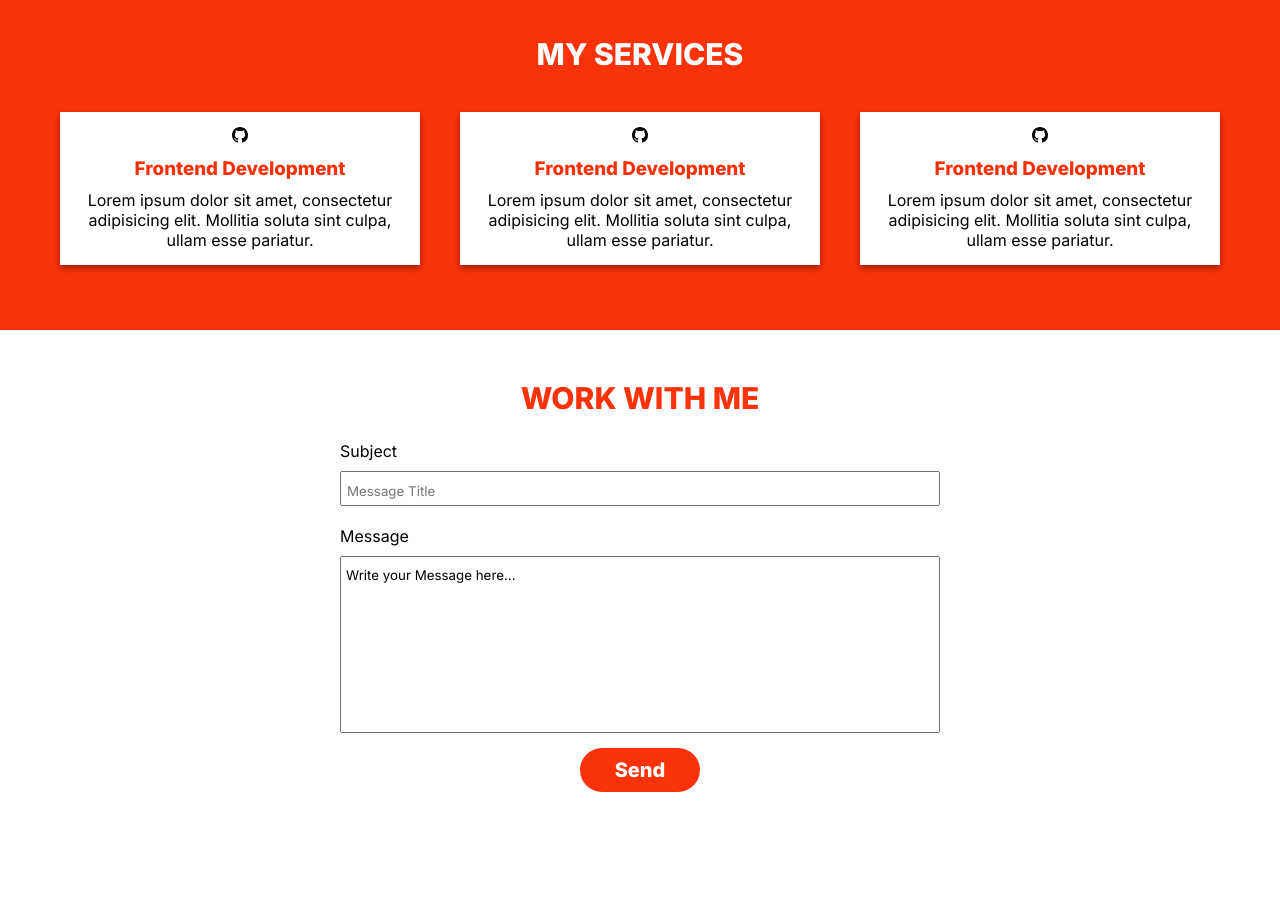
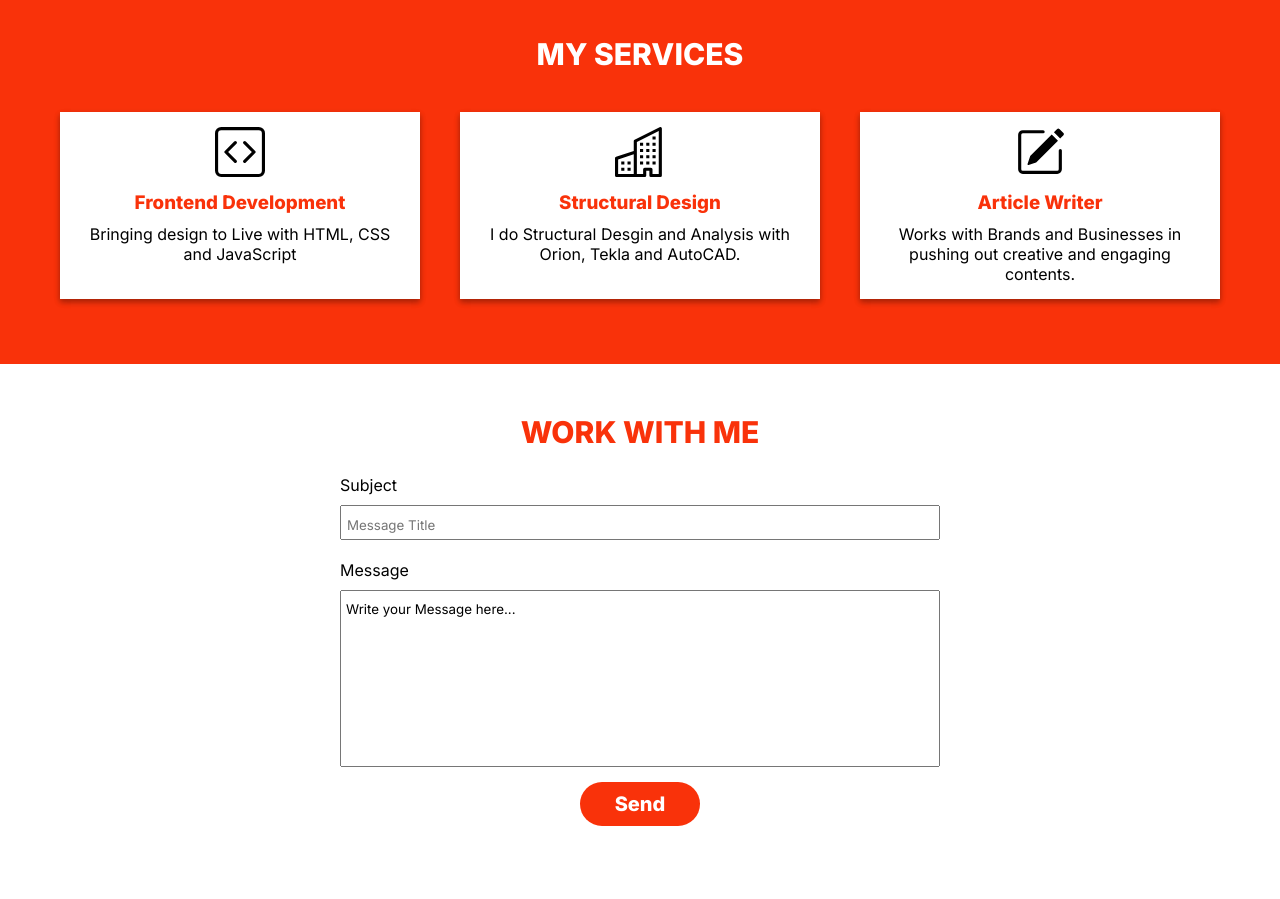
Before and after one commit to Aphatheology/Portfolio_T, a plain HTML site: page index.html in a window 1280 px wide. Shown: the part 2500-3399 px from the top of the page. Drawn offline with Linux system fonts and the light colour scheme.

Commit message:
Fix contact links

```diff
--- a/index.html
+++ b/index.html
@@ -41,7 +41,7 @@
                   </svg>
                 </a>
 
-                <a href="https://linkedin.com" target="_blank">
+                <a href="https://www.linkedin.com/in/abdulkareem-mustapha/" target="_blank">
                     <svg xmlns="http://www.w3.org/2000/svg" width="16" height="16" fill="currentColor" class="bi bi-linkedin" viewBox="0 0 16 16">
                     <path d="M0 1.146C0 .513.526 0 1.175 0h13.65C15.474 0 16 .513 16 1.146v13.708c0 .633-.526 1.146-1.175 1.146H1.175C.526 16 0 15.487 0 14.854V1.146zm4.943 12.248V6.169H2.542v7.225h2.401zm-1.2-8.212c.837 0 1.358-.554 1.358-1.248-.015-.709-.52-1.248-1.342-1.248-.822 0-1.359.54-1.359 1.248 0 .694.521 1.248 1.327 1.248h.016zm4.908 8.212V9.359c0-.216.016-.432.08-.586.173-.431.568-.878 1.232-.878.869 0 1.216.662 1.216 1.634v3.865h2.401V9.25c0-2.22-1.184-3.252-2.764-3.252-1.274 0-1.845.7-2.165 1.193v.025h-.016a5.54 5.54 0 0 1 .016-.025V6.169h-2.4c.03.678 0 7.225 0 7.225h2.4z"/>
                   </svg>
@@ -204,12 +204,12 @@
 
                 <div class="each-stack">
                     <label for="css">CSS:</label> <br>
-                    <progress class="stack-progress" id="css" value="95" max="100"></progress>
+                    <progress class="stack-progress" id="css" value="80" max="100"></progress>
                 </div>
 
                 <div class="each-stack">
                     <label for="javascript">JAVASCRIPT:</label> <br>
-                    <progress class="stack-progress" id="javascript" value="65" max="100"></progress>
+                    <progress class="stack-progress" id="javascript" value="50" max="100"></progress>
                 </div>
 
                 <div class="each-stack">
@@ -223,40 +223,43 @@
             <h2>my services</h2>
             <section class="service-wrapper">
                 <div class="service-card">
-                    <svg xmlns="http://www.w3.org/2000/svg" width="16" height="16" fill="currentColor" class="bi bi-github" viewBox="0 0 16 16">
-                        <path d="M8 0C3.58 0 0 3.58 0 8c0 3.54 2.29 6.53 5.47 7.59.4.07.55-.17.55-.38 0-.19-.01-.82-.01-1.49-2.01.37-2.53-.49-2.69-.94-.09-.23-.48-.94-.82-1.13-.28-.15-.68-.52-.01-.53.63-.01 1.08.58 1.23.82.72 1.21 1.87.87 2.33.66.07-.52.28-.87.51-1.07-1.78-.2-3.64-.89-3.64-3.95 0-.87.31-1.59.82-2.15-.08-.2-.36-1.02.08-2.12 0 0 .67-.21 2.2.82.64-.18 1.32-.27 2-.27.68 0 1.36.09 2 .27 1.53-1.04 2.2-.82 2.2-.82.44 1.1.16 1.92.08 2.12.51.56.82 1.27.82 2.15 0 3.07-1.87 3.75-3.65 3.95.29.25.54.73.54 1.48 0 1.07-.01 1.93-.01 2.2 0 .21.15.46.55.38A8.012 8.012 0 0 0 16 8c0-4.42-3.58-8-8-8z"/>
+                    <svg xmlns="http://www.w3.org/2000/svg" width="16" height="16" fill="currentColor" class="bi bi-code-square" viewBox="0 0 16 16">
+                        <path d="M14 1a1 1 0 0 1 1 1v12a1 1 0 0 1-1 1H2a1 1 0 0 1-1-1V2a1 1 0 0 1 1-1h12zM2 0a2 2 0 0 0-2 2v12a2 2 0 0 0 2 2h12a2 2 0 0 0 2-2V2a2 2 0 0 0-2-2H2z"/>
+                        <path d="M6.854 4.646a.5.5 0 0 1 0 .708L4.207 8l2.647 2.646a.5.5 0 0 1-.708.708l-3-3a.5.5 0 0 1 0-.708l3-3a.5.5 0 0 1 .708 0zm2.292 0a.5.5 0 0 0 0 .708L11.793 8l-2.647 2.646a.5.5 0 0 0 .708.708l3-3a.5.5 0 0 0 0-.708l-3-3a.5.5 0 0 0-.708 0z"/>
                       </svg>
 
                     <h3>Frontend Development</h3>
 
                     <p>
-                        Lorem ipsum dolor sit amet, consectetur adipisicing elit. Mollitia soluta sint culpa, ullam esse pariatur.
+                        Bringing design to Live with HTML, CSS and JavaScript
                     </p>
 
                 </div>
 
                 <div class="service-card">
-                    <svg xmlns="http://www.w3.org/2000/svg" width="16" height="16" fill="currentColor" class="bi bi-github" viewBox="0 0 16 16">
-                        <path d="M8 0C3.58 0 0 3.58 0 8c0 3.54 2.29 6.53 5.47 7.59.4.07.55-.17.55-.38 0-.19-.01-.82-.01-1.49-2.01.37-2.53-.49-2.69-.94-.09-.23-.48-.94-.82-1.13-.28-.15-.68-.52-.01-.53.63-.01 1.08.58 1.23.82.72 1.21 1.87.87 2.33.66.07-.52.28-.87.51-1.07-1.78-.2-3.64-.89-3.64-3.95 0-.87.31-1.59.82-2.15-.08-.2-.36-1.02.08-2.12 0 0 .67-.21 2.2.82.64-.18 1.32-.27 2-.27.68 0 1.36.09 2 .27 1.53-1.04 2.2-.82 2.2-.82.44 1.1.16 1.92.08 2.12.51.56.82 1.27.82 2.15 0 3.07-1.87 3.75-3.65 3.95.29.25.54.73.54 1.48 0 1.07-.01 1.93-.01 2.2 0 .21.15.46.55.38A8.012 8.012 0 0 0 16 8c0-4.42-3.58-8-8-8z"/>
+                    <svg xmlns="http://www.w3.org/2000/svg" width="16" height="16" fill="currentColor" class="bi bi-building" viewBox="0 0 16 16">
+                        <path fill-rule="evenodd" d="M14.763.075A.5.5 0 0 1 15 .5v15a.5.5 0 0 1-.5.5h-3a.5.5 0 0 1-.5-.5V14h-1v1.5a.5.5 0 0 1-.5.5h-9a.5.5 0 0 1-.5-.5V10a.5.5 0 0 1 .342-.474L6 7.64V4.5a.5.5 0 0 1 .276-.447l8-4a.5.5 0 0 1 .487.022zM6 8.694 1 10.36V15h5V8.694zM7 15h2v-1.5a.5.5 0 0 1 .5-.5h2a.5.5 0 0 1 .5.5V15h2V1.309l-7 3.5V15z"/>
+                        <path d="M2 11h1v1H2v-1zm2 0h1v1H4v-1zm-2 2h1v1H2v-1zm2 0h1v1H4v-1zm4-4h1v1H8V9zm2 0h1v1h-1V9zm-2 2h1v1H8v-1zm2 0h1v1h-1v-1zm2-2h1v1h-1V9zm0 2h1v1h-1v-1zM8 7h1v1H8V7zm2 0h1v1h-1V7zm2 0h1v1h-1V7zM8 5h1v1H8V5zm2 0h1v1h-1V5zm2 0h1v1h-1V5zm0-2h1v1h-1V3z"/>
                       </svg>
 
-                    <h3>Frontend Development</h3>
+                    <h3>Structural Design</h3>
 
                     <p>
-                        Lorem ipsum dolor sit amet, consectetur adipisicing elit. Mollitia soluta sint culpa, ullam esse pariatur.
+                        I do Structural Desgin and Analysis with Orion, Tekla and AutoCAD.
                     </p>
 
                 </div>
 
                 <div class="service-card">
-                    <svg xmlns="http://www.w3.org/2000/svg" width="16" height="16" fill="currentColor" class="bi bi-github" viewBox="0 0 16 16">
-                        <path d="M8 0C3.58 0 0 3.58 0 8c0 3.54 2.29 6.53 5.47 7.59.4.07.55-.17.55-.38 0-.19-.01-.82-.01-1.49-2.01.37-2.53-.49-2.69-.94-.09-.23-.48-.94-.82-1.13-.28-.15-.68-.52-.01-.53.63-.01 1.08.58 1.23.82.72 1.21 1.87.87 2.33.66.07-.52.28-.87.51-1.07-1.78-.2-3.64-.89-3.64-3.95 0-.87.31-1.59.82-2.15-.08-.2-.36-1.02.08-2.12 0 0 .67-.21 2.2.82.64-.18 1.32-.27 2-.27.68 0 1.36.09 2 .27 1.53-1.04 2.2-.82 2.2-.82.44 1.1.16 1.92.08 2.12.51.56.82 1.27.82 2.15 0 3.07-1.87 3.75-3.65 3.95.29.25.54.73.54 1.48 0 1.07-.01 1.93-.01 2.2 0 .21.15.46.55.38A8.012 8.012 0 0 0 16 8c0-4.42-3.58-8-8-8z"/>
+                    <svg xmlns="http://www.w3.org/2000/svg" width="16" height="16" fill="currentColor" class="bi bi-pencil-square" viewBox="0 0 16 16">
+                        <path d="M15.502 1.94a.5.5 0 0 1 0 .706L14.459 3.69l-2-2L13.502.646a.5.5 0 0 1 .707 0l1.293 1.293zm-1.75 2.456-2-2L4.939 9.21a.5.5 0 0 0-.121.196l-.805 2.414a.25.25 0 0 0 .316.316l2.414-.805a.5.5 0 0 0 .196-.12l6.813-6.814z"/>
+                        <path fill-rule="evenodd" d="M1 13.5A1.5 1.5 0 0 0 2.5 15h11a1.5 1.5 0 0 0 1.5-1.5v-6a.5.5 0 0 0-1 0v6a.5.5 0 0 1-.5.5h-11a.5.5 0 0 1-.5-.5v-11a.5.5 0 0 1 .5-.5H9a.5.5 0 0 0 0-1H2.5A1.5 1.5 0 0 0 1 2.5v11z"/>
                       </svg>
 
-                    <h3>Frontend Development</h3>
+                    <h3>Article Writer</h3>
 
                     <p>
-                        Lorem ipsum dolor sit amet, consectetur adipisicing elit. Mollitia soluta sint culpa, ullam esse pariatur.
+                        Works with Brands and Businesses in pushing out creative and engaging contents.
                     </p>
 
                 </div>
@@ -278,19 +281,19 @@
 
         <section class="section connect">
             <h2>connect with me</h2>
-            <a href="https://twitter.com/mustbeta">
+            <a href="https://twitter.com/mustbeta" target="_blank">
                 <svg xmlns="http://www.w3.org/2000/svg" width="16" height="16" fill="currentColor" class="bi bi-twitter" viewBox="0 0 16 16">
                     <path d="M5.026 15c6.038 0 9.341-5.003 9.341-9.334 0-.14 0-.282-.006-.422A6.685 6.685 0 0 0 16 3.542a6.658 6.658 0 0 1-1.889.518 3.301 3.301 0 0 0 1.447-1.817 6.533 6.533 0 0 1-2.087.793A3.286 3.286 0 0 0 7.875 6.03a9.325 9.325 0 0 1-6.767-3.429 3.289 3.289 0 0 0 1.018 4.382A3.323 3.323 0 0 1 .64 6.575v.045a3.288 3.288 0 0 0 2.632 3.218 3.203 3.203 0 0 1-.865.115 3.23 3.23 0 0 1-.614-.057 3.283 3.283 0 0 0 3.067 2.277A6.588 6.588 0 0 1 .78 13.58a6.32 6.32 0 0 1-.78-.045A9.344 9.344 0 0 0 5.026 15z"/>
                 </svg>
             </a>
 
-            <a href="https://github.com/Aphatheology">
+            <a href="https://github.com/Aphatheology" target="_blank">
                 <svg xmlns="http://www.w3.org/2000/svg" width="16" height="16" fill="currentColor" class="bi bi-github" viewBox="0 0 16 16">
                     <path d="M8 0C3.58 0 0 3.58 0 8c0 3.54 2.29 6.53 5.47 7.59.4.07.55-.17.55-.38 0-.19-.01-.82-.01-1.49-2.01.37-2.53-.49-2.69-.94-.09-.23-.48-.94-.82-1.13-.28-.15-.68-.52-.01-.53.63-.01 1.08.58 1.23.82.72 1.21 1.87.87 2.33.66.07-.52.28-.87.51-1.07-1.78-.2-3.64-.89-3.64-3.95 0-.87.31-1.59.82-2.15-.08-.2-.36-1.02.08-2.12 0 0 .67-.21 2.2.82.64-.18 1.32-.27 2-.27.68 0 1.36.09 2 .27 1.53-1.04 2.2-.82 2.2-.82.44 1.1.16 1.92.08 2.12.51.56.82 1.27.82 2.15 0 3.07-1.87 3.75-3.65 3.95.29.25.54.73.54 1.48 0 1.07-.01 1.93-.01 2.2 0 .21.15.46.55.38A8.012 8.012 0 0 0 16 8c0-4.42-3.58-8-8-8z"/>
                 </svg>
             </a>
 
-            <a href="https://linkedin.com">
+            <a href="https://www.linkedin.com/in/abdulkareem-mustapha/" target="_blank">
                 <svg xmlns="http://www.w3.org/2000/svg" width="16" height="16" fill="currentColor" class="bi bi-linkedin" viewBox="0 0 16 16">
                     <path d="M0 1.146C0 .513.526 0 1.175 0h13.65C15.474 0 16 .513 16 1.146v13.708c0 .633-.526 1.146-1.175 1.146H1.175C.526 16 0 15.487 0 14.854V1.146zm4.943 12.248V6.169H2.542v7.225h2.401zm-1.2-8.212c.837 0 1.358-.554 1.358-1.248-.015-.709-.52-1.248-1.342-1.248-.822 0-1.359.54-1.359 1.248 0 .694.521 1.248 1.327 1.248h.016zm4.908 8.212V9.359c0-.216.016-.432.08-.586.173-.431.568-.878 1.232-.878.869 0 1.216.662 1.216 1.634v3.865h2.401V9.25c0-2.22-1.184-3.252-2.764-3.252-1.274 0-1.845.7-2.165 1.193v.025h-.016a5.54 5.54 0 0 1 .016-.025V6.169h-2.4c.03.678 0 7.225 0 7.225h2.4z"/>
                 </svg>
--- a/style.css
+++ b/style.css
@@ -334,6 +334,11 @@ input[type=submit] {
     transition: 0.5s;
 }
 
+.services svg {
+    width: 50px;
+    height: 50px;
+}
+
 @media screen and (max-width: 700px) {
     .lnav {
         padding: 25px 10px 10px;
```
